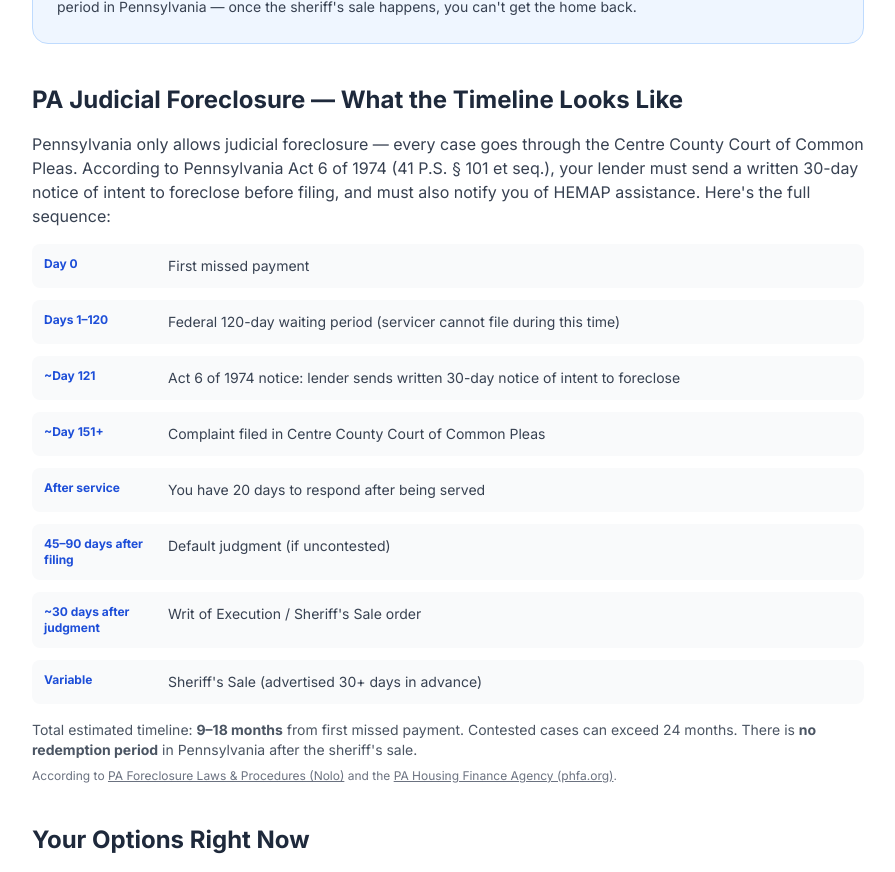
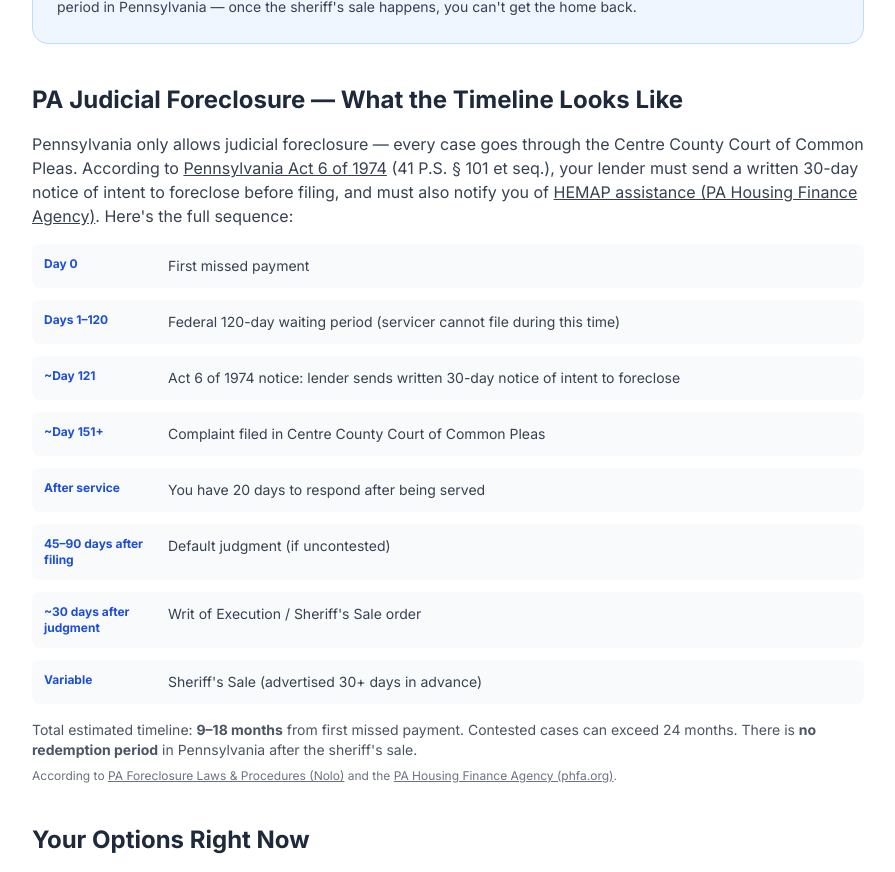
Before and after one commit to Carroll89/selltousahome, a Next.js app: page /markets/state-college-pa/foreclosure in a window 1280 px wide. Shown: the part 1860-2732 px from the top of the page, without its empty margins (192-1087 px from the left). Built offline with nearby package versions, Linux system fonts and the light colour scheme; no server answers.

Commit message:
fix: State College QA fixes - hero image, MultiStepForm, titles, citations
- Copy hero image to match code reference path
- Add MultiStepForm to main landing page
- Trim meta titles to ≤60 chars (code-violations, guide)
- Add .gov/.edu citation links on foreclosure page

```diff
--- a/app/guides/sell-house-fast-state-college-pa-2026/page.tsx
+++ b/app/guides/sell-house-fast-state-college-pa-2026/page.tsx
@@ -9,7 +9,7 @@ import { articleSchema, faqSchema } from '@/lib/schema';
 import { PHONE, SITE_URL } from '@/lib/utils';
 
 export const metadata: Metadata = {
-  title: 'Sell House Fast State College PA 2026 Guide',
+  title: 'Sell House Fast State College PA Guide',
   description:
     'Complete 2026 guide to selling fast in State College PA. Cash buyers vs. agents vs. FSBO with real Centre County data and transfer tax breakdown.',
   alternates: { canonical: `${SITE_URL}/guides/sell-house-fast-state-college-pa-2026` },
--- a/app/markets/state-college-pa/code-violations/page.tsx
+++ b/app/markets/state-college-pa/code-violations/page.tsx
@@ -9,7 +9,7 @@ import { articleSchema, faqSchema, stateCollegeLocalBusinessSchema } from '@/lib
 import { PHONE, SITE_URL } from '@/lib/utils';
 
 export const metadata: Metadata = {
-  title: 'Sell House Code Violations State College PA',
+  title: 'Code Violations? Sell House State College PA',
   description:
     'Code violations in State College Borough? We buy houses as-is — open violations, failed inspections, unpermitted work. Cash offer in 24 hours',
   alternates: { canonical: `${SITE_URL}/markets/state-college-pa/code-violations` },
--- a/app/markets/state-college-pa/foreclosure/page.tsx
+++ b/app/markets/state-college-pa/foreclosure/page.tsx
@@ -130,9 +130,13 @@ export default function StateCollegeForeclosurePage() {
             </h2>
             <p className="text-gray-700 mb-4">
               Pennsylvania only allows judicial foreclosure — every case goes through the Centre County
-              Court of Common Pleas. According to Pennsylvania Act 6 of 1974 (41 P.S. § 101 et seq.), your
+              Court of Common Pleas. According to{' '}
+              <a href="https://www.legis.state.pa.us/cfdocs/legis/LI/uconsCheck.cfm?yr=1974&sessInd=0&act=6" target="_blank" rel="noopener noreferrer" className="text-brand underline">Pennsylvania Act 6 of 1974</a>{' '}
+              (41 P.S. § 101 et seq.), your
               lender must send a written 30-day notice of intent to foreclose before filing, and must also
-              notify you of HEMAP assistance. Here&apos;s the full sequence:
+              notify you of{' '}
+              <a href="https://www.phfa.org/programs/hemap.aspx" target="_blank" rel="noopener noreferrer" className="text-brand underline">HEMAP assistance (PA Housing Finance Agency)</a>.
+              Here&apos;s the full sequence:
             </p>
             <div className="space-y-3">
               {[
--- a/app/markets/state-college-pa/page.tsx
+++ b/app/markets/state-college-pa/page.tsx
@@ -9,6 +9,7 @@ import { ComparisonTable } from '@/components/ComparisonTable';
 import { SituationLinks } from '@/components/SituationLinks';
 import { SchemaMarkup } from '@/components/SchemaMarkup';
 import { BlogClusterLinks } from '@/components/BlogClusterLinks';
+import { MultiStepForm } from '@/components/MultiStepForm';
 import { stateCollegeLocalBusinessSchema, faqSchema, howToSchema } from '@/lib/schema';
 import { PHONE, SITE_URL } from '@/lib/utils';
 import { VideoEmbed } from '@/components/VideoEmbed';
@@ -326,6 +327,17 @@ export default function StateCollegeMarketPage() {
           />
         </section>
 
+        {/* Multi-step survey form */}
+        <section className="my-12">
+          <div className="text-center mb-6">
+            <h2 className="text-2xl font-bold text-gray-900">Get Your Personalized Cash Offer</h2>
+            <p className="text-gray-600">
+              Answer 4 quick questions and get a cash offer for your State College home.
+            </p>
+          </div>
+          <MultiStepForm sourcePage="/markets/state-college-pa" />
+        </section>
+
         {/* Blog cluster links */}
         <BlogClusterLinks marketSlug="state-college-pa" cityName="State College" />
 
```
Also changed, not shown: 1 other file (tests, documents, lock files or other folders).
